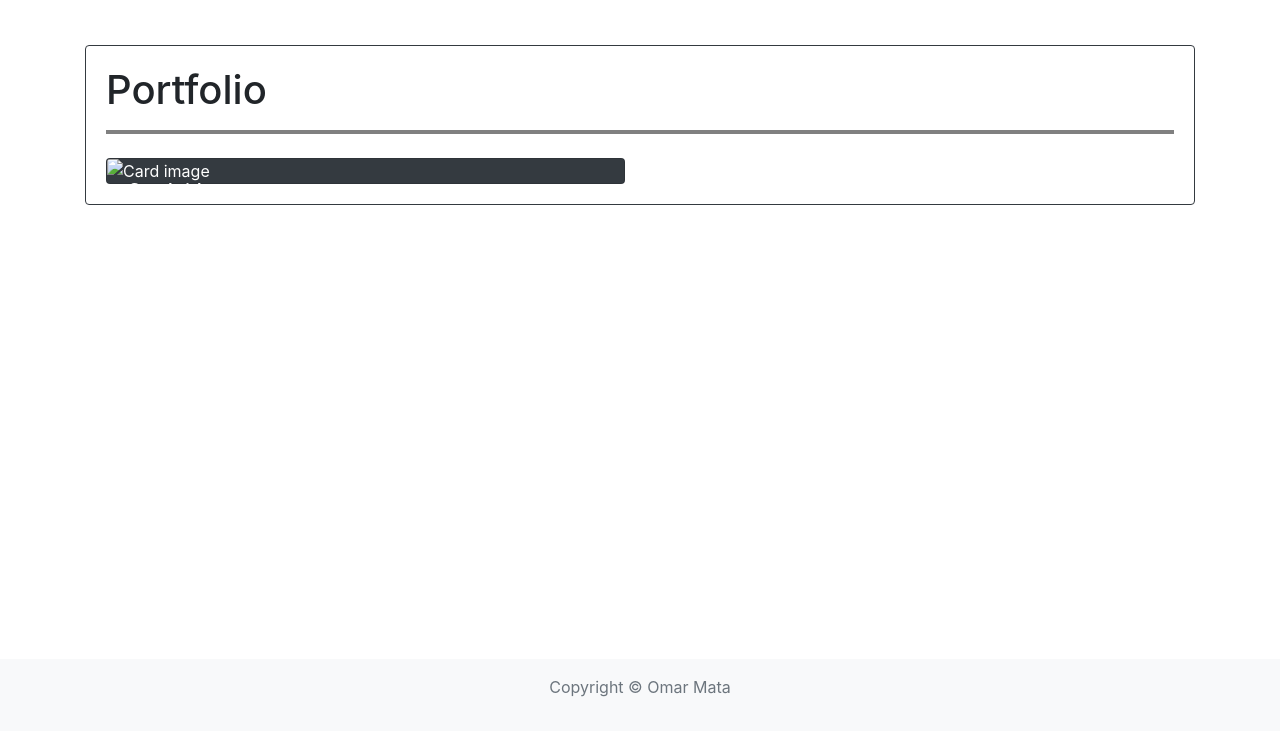
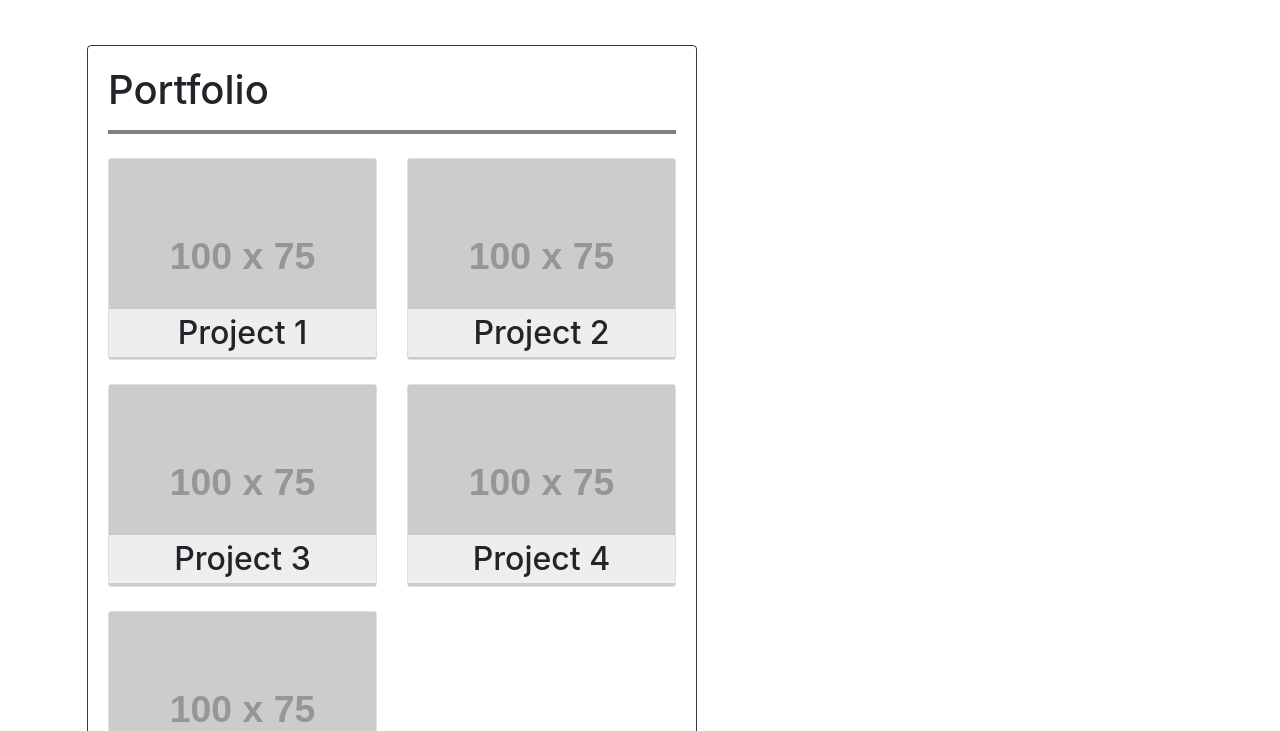
Before and after one commit to omata48/HW2, a plain HTML site: page portfolio.html in a window 1280 px wide. Shown: the part 69-800 px from the top of the page. Drawn offline with nearby package versions, Linux system fonts and the light colour scheme; placeholder pictures from the web are drawn by us.

Commit message:
finished portfolio.html page and fixed margins on pages for consistency

```diff
--- a/portfolio.html
+++ b/portfolio.html
@@ -21,7 +21,25 @@
         line-height: 50px;
     }
 
+    #insideRow {
+        margin-bottom: 3rem;
+    }
+    #cardTitle {
+        position: absolute;
+        top: 75%;
+        left: 0;
+        width: 100%;
+        background-color: #eeeeee;
+        height: 3rem;
+        text-align: center;
+        line-height: 3rem;
+    }
+
     @media (min-width: 768px) {
+        #bodyMain{
+            width: 40rem;
+            margin-left: 4.5rem;
+        }
     }
 
 </style>
@@ -47,26 +65,53 @@
         </nav>
 
         <!-- image for portfolio w/ link -->
-        <section id="bodyMain" class="container mt-5 mb-2">
+        <section id="bodyMain" class="container my-5">
             <div class="card border-dark">
                 <div class="card-body">
                     <h1 class="mb-1">Portfolio</h1>
                     <hr style="border: 2px solid grey;" class="mb-4">
-                    <div class="row">
-                        <div class="col-sm-6">
-                            <div class="card bg-dark text-white">
-                                <img class="card-img" src="#" alt="Card image">
-                                <div class="card-img-overlay">
-                                    <h5 class="card-title">Card title</h5>
-                                    <p class="card-text">This is a wider card with supporting text below as a natural lead-in to additional content. This content is a little bit longer.</p>
-                                    <p class="card-text">Last updated 3 mins ago</p>
+                    <div class="row row-cols-1 row-cols-sm-2">
+                        <div class="col mb-4">
+                            <div class="card h-100">
+                                <img src="https://www.placehold.it/100x75" class="img" alt="placehold" style="width: 100%;">
+                                <div class="card-img-overlay text-align-center">
+                                    <div id="cardTitle" class="h2">Project 1</div>
                                 </div>
                             </div>
                         </div>
-                        <div class="col-sm-6"></div>
-                    </div>
-                    <div class="row"></div>
-                    <div class="row"></div>
+                        <div class="col mb-4">
+                            <div class="card h-100">
+                                <img src="https://www.placehold.it/100x75" class="img" alt="placehold" style="width: 100%;">
+                                <div class="card-img-overlay text-align-center">
+                                    <div id="cardTitle" class="h2">Project 2</div>
+                                </div>
+                            </div>
+                        </div>
+                        <div class="col mb-4">
+                            <div class="card h-100">
+                                <img src="https://www.placehold.it/100x75" class="img" alt="placehold" style="width: 100%;">
+                                <div class="card-img-overlay text-align-center">
+                                    <div id="cardTitle" class="h2">Project 3</div>
+                                </div>
+                            </div>
+                        </div>
+                        <div class="col mb-4">
+                            <div class="card h-100">
+                                <img src="https://www.placehold.it/100x75" class="img" alt="placehold" style="width: 100%;">
+                                <div class="card-img-overlay text-align-center">
+                                    <div id="cardTitle" class="h2">Project 4</div>
+                                </div>
+                            </div>
+                        </div>
+                        <div class="col mb-4">
+                            <div class="card h-100">
+                                <img src="https://www.placehold.it/100x75" class="img" alt="placehold" style="width: 100%;">
+                                <div class="card-img-overlay text-align-center">
+                                    <div id="cardTitle" class="h2">Project 5</div>
+                                </div>
+                            </div>
+                        </div>
+                      </div>
                 </div>
             </div>
         </section>
--- a/test.html
+++ b/test.html
@@ -17,11 +17,32 @@
     </div>
   </main>
 
+  <div class="container">
+    <div class="row">
+      <div class="col-md-6">
+        <img src="http://placehold.it/500x550" alt="test" class="img-responsive">
+        <div class="carousel-caption">
+          <h1>Example headline.</h1>
+        </div>
+      </div>
+      <div class="col-md-6">
+        <img src="http://placehold.it/500x550" alt="test" class="img-responsive">
+        <!-- <div class="carousel-caption"> -->
+          <h1>Example headline.</h1>
+        <!-- </div> -->
+      </div>
+    </div>
+  </div>
+
   <footer class="footer mt-auto py-3">
     <div class="container">
       <span class="text-muted">Place sticky footer content here.</span>
     </div>
   </footer>
 
+<script src="https://code.jquery.com/jquery-3.5.1.slim.min.js" integrity="sha384-DfXdz2htPH0lsSSs5nCTpuj/zy4C+OGpamoFVy38MVBnE+IbbVYUew+OrCXaRkfj" crossorigin="anonymous"></script>
+<script src="https://cdn.jsdelivr.net/npm/popper.js@1.16.0/dist/umd/popper.min.js" integrity="sha384-Q6E9RHvbIyZFJoft+2mJbHaEWldlvI9IOYy5n3zV9zzTtmI3UksdQRVvoxMfooAo" crossorigin="anonymous"></script>
+<script src="https://stackpath.bootstrapcdn.com/bootstrap/4.5.0/js/bootstrap.min.js" integrity="sha384-OgVRvuATP1z7JjHLkuOU7Xw704+h835Lr+6QL9UvYjZE3Ipu6Tp75j7Bh/kR0JKI" crossorigin="anonymous"></script>
+
 </body>
 </html>
```
Also changed, not shown: contact.html (+1 -1 lines), index.html (+1 -1 lines).
